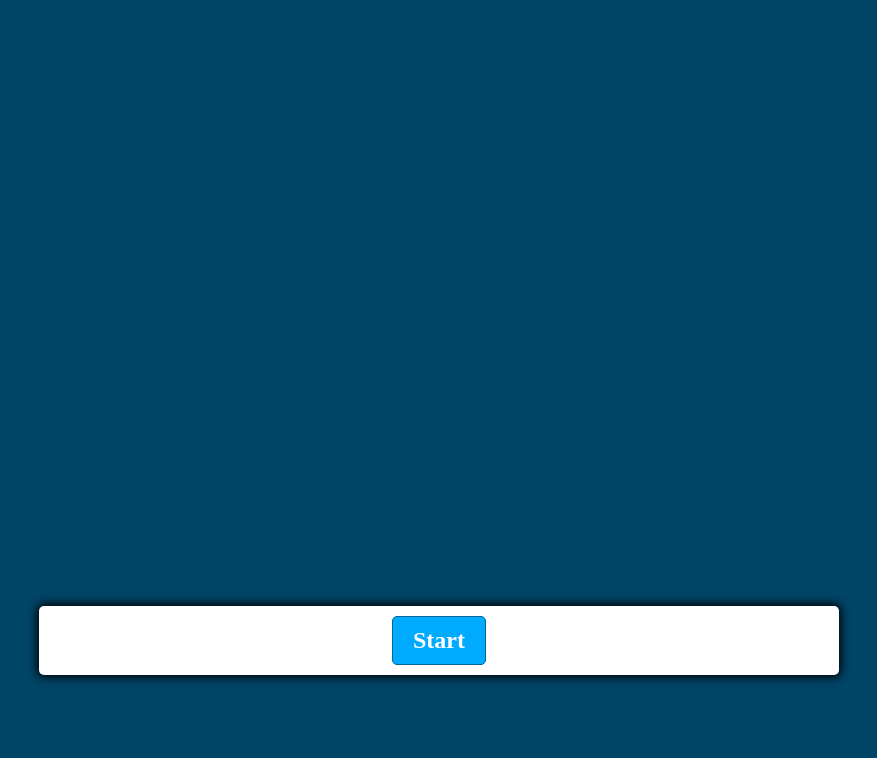
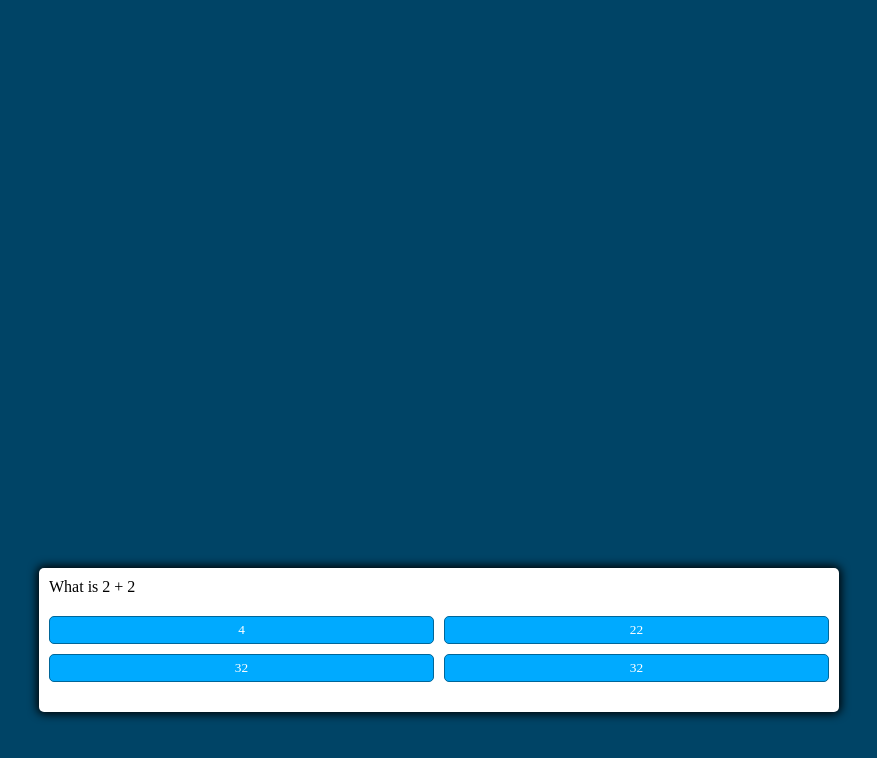
Before and after one commit to maciekryb/Quiz_Game, a plain HTML site: page index.html in a window 1280 px wide. Both pictures are taken after a click on the button "Start". Shown: the top 758 px of the page, without its empty margins (201-1078 px from the left). Drawn offline with Linux system fonts and the light colour scheme.

Commit message:
add js code

```diff
--- a/index.html
+++ b/index.html
@@ -14,15 +14,13 @@
       <div class="hide" id="question-container">
         <div id="question">Question</div>
         <div id="answer-buttons" class="btn-grid">
-          <button class="btn">Ansswer 1</button>
-          <button class="btn">Ansswer 2</button>
-          <button class="btn">Ansswer 3</button>
-          <button class="btn">Ansswer 4</button>
+          <button class="btn">Answer 1</button>
+          <button class="btn">Answer 2</button>
         </div>
       </div>
       <div class="controls">
-        <button id="'start-btn" class="start-btn btn">Start</button>
-        <button id="'next-btn" class="next-btn btn hide">Next</button>
+        <button id="start-btn" class="start-btn btn">Start</button>
+        <button id="next-btn" class="next-btn btn hide">Next</button>
       </div>
     </div>
   </body>
--- a/script.js
+++ b/script.js
@@ -0,0 +1,121 @@
+const startButton = document.getElementById("start-btn");
+const nextButton = document.getElementById("next-btn");
+const questionContainerElement = document.getElementById("question-container");
+const questionElement = document.getElementById("question");
+const answerButtonsElement = document.getElementById("answer-buttons");
+
+let shuffledQuestions, currentQuestionIndex;
+
+startButton.addEventListener("click", startGame);
+nextButton.addEventListener("click", () => {
+  currentQuestionIndex++;
+  setNextQuestion();
+});
+
+function startGame() {
+  console.log("Started");
+  startButton.classList.add("hide");
+  shuffledQuestions = questions.sort(() => Math.random() - 0.5);
+
+  currentQuestionIndex = 0;
+  questionContainerElement.classList.remove("hide");
+  setNextQuestion();
+}
+
+function setNextQuestion() {
+  console.log("nastepeni pytanie");
+  resetState();
+  showQuestion(shuffledQuestions[currentQuestionIndex]);
+}
+
+function showQuestion(question) {
+  questionElement.innerText = question.questioN;
+  question.answer.forEach((answer) => {
+    const button = document.createElement("button");
+    button.innerText = answer.text;
+    button.classList.add("btn");
+    if (answer.correct) {
+      button.dataset.correct = answer.correct;
+    }
+    button.addEventListener("click", selectAnswer);
+    answerButtonsElement.appendChild(button);
+  });
+}
+
+function resetState() {
+  clearStatusClass(document.body);
+  nextButton.classList.add("hide");
+  while (answerButtonsElement.firstChild) {
+    answerButtonsElement.removeChild(answerButtonsElement.firstChild);
+  }
+}
+
+function selectAnswer(e) {
+  const selectedButton = e.target;
+  const correct = selectedButton.dataset.correct;
+  //   setStatusClass(document.body, correct);
+  console.log("array------");
+  Array.from(answerButtonsElement.children).forEach((button) => {
+    setStatusClass(button, button.dataset.correct);
+    console.log("array");
+  });
+  if (shuffledQuestions.length > currentQuestionIndex + 1) {
+    nextButton.classList.remove("hide");
+  } else {
+    startButton.innerText = "Restart";
+    startButton.classList.remove("hide");
+  }
+}
+
+function setStatusClass(element, correct) {
+  clearStatusClass(element);
+  if (correct) {
+    element.classList.add("correct");
+  } else {
+    element.classList.add("wrong");
+  }
+}
+
+function clearStatusClass(element) {
+  element.classList.remove("correct");
+  element.classList.remove("wrong");
+}
+
+const questions = [
+  {
+    questioN: " What is 2 + 2",
+    answer: [
+      { text: "4", correct: true },
+      { text: "22", correct: false },
+      { text: "32", correct: false },
+      { text: "32", correct: false },
+    ],
+  },
+  {
+    questioN: " What is 4 + 1",
+    answer: [
+      { text: "5", correct: true },
+      { text: "22", correct: false },
+      { text: "32", correct: false },
+      { text: "32", correct: false },
+    ],
+  },
+  {
+    questioN: " What is 5 + 1",
+    answer: [
+      { text: "5", correct: true },
+      { text: "22", correct: false },
+      { text: "32", correct: false },
+      { text: "32", correct: false },
+    ],
+  },
+  {
+    questioN: " What is 6 + 1",
+    answer: [
+      { text: "5", correct: true },
+      { text: "22", correct: false },
+      { text: "32", correct: false },
+      { text: "32", correct: false },
+    ],
+  },
+];
```
